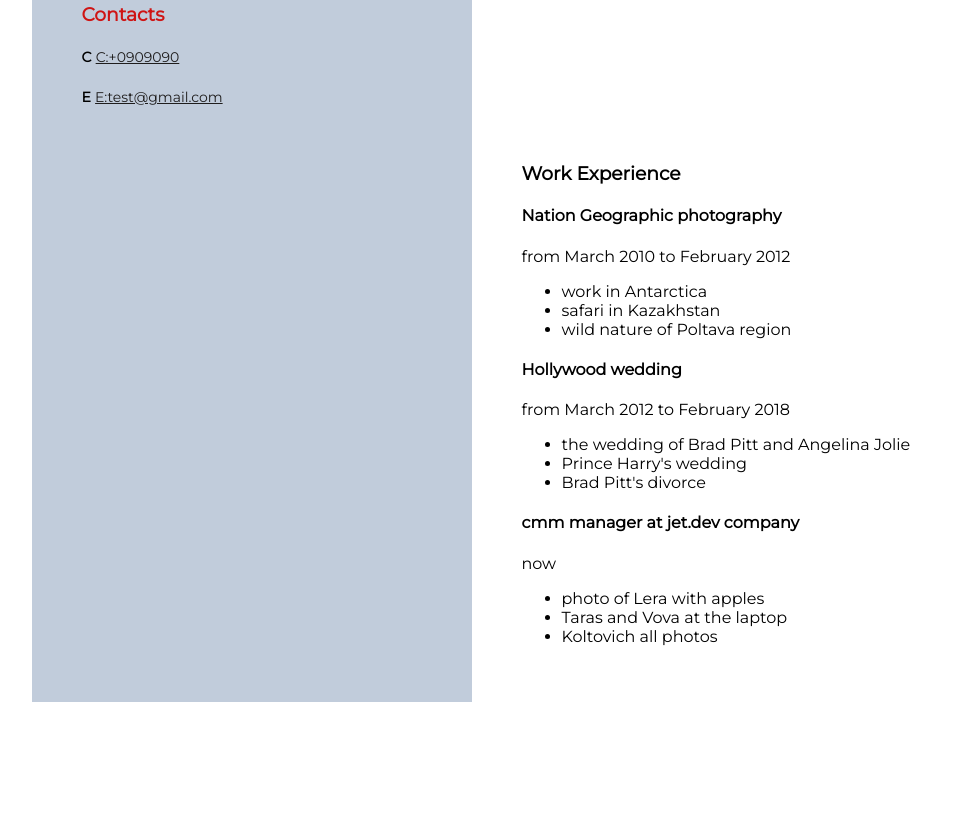
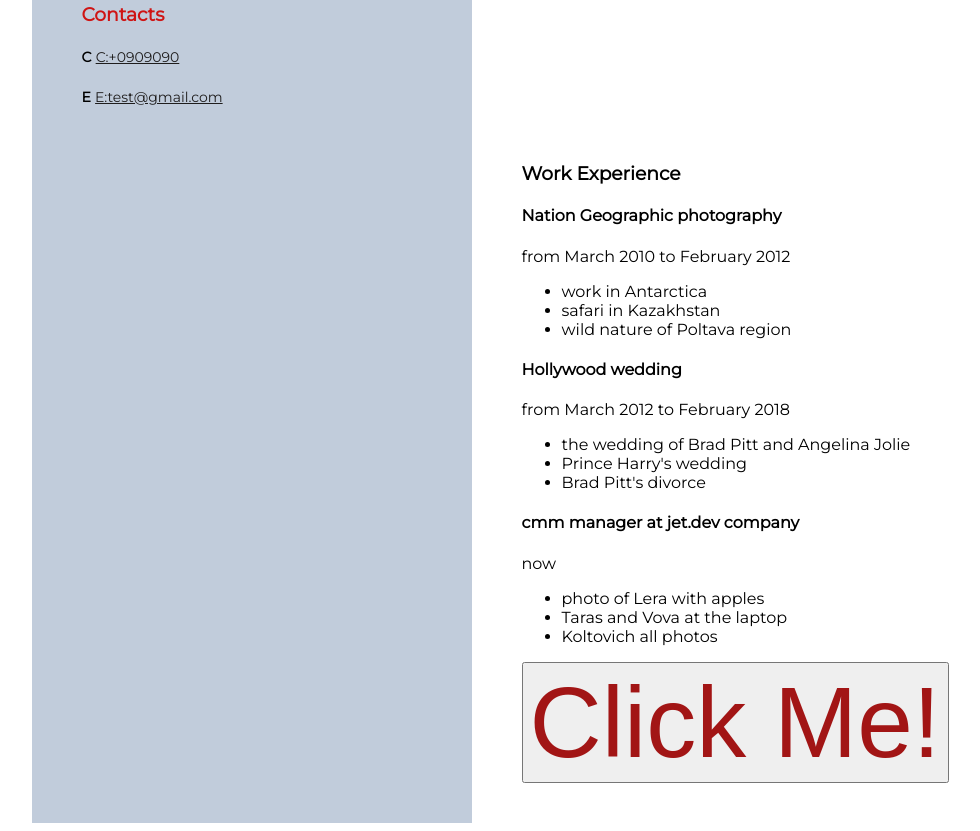
Before and after one commit to ira-beldii/resume, a plain HTML site: page index.html in a window 1280 px wide. Shown: the part 795-1626 px from the top of the page, without its empty margins (66-1046 px from the left). Before the commit the page ends 1505 px from the top, so only its background shows below. Drawn offline with Linux system fonts and the light colour scheme.

Commit message:
fix site

```diff
--- a/index.html
+++ b/index.html
@@ -88,7 +88,19 @@
                         <li>Koltovich all photos</li>
                     </ul>
                 </div>
+                <!--button-->
+                <button class="button" type="button" onclick="showPhoto()">Click Me!</button>
+                <img class=" hidden" src="img/2023-08-21_14-41.png" alt="Your Photo" id="photo">
+
             </div>
+
+            <script>
+                function showPhoto() {
+                    const photo = document.getElementById('photo');
+                    photo.classList.remove('hidden');
+                }
+            </script>
+
         </div>
         <!--sidebar-->
         <aside class="sidebar">
@@ -112,6 +124,8 @@
 
         </aside>
     </div>
+
+
 </body>
 
 </html>
--- a/styles/styles.css
+++ b/styles/styles.css
@@ -95,3 +95,14 @@ body {
     margin-top: 50px;
     padding: 50px;
 }
+
+.button {
+    color: #a21515;
+    font-size: 100px;
+    display: inline-table;
+
+}
+
+.hidden {
+    display: none;
+}
```
Also changed, not shown: img/2023-08-21_14-41.png (added).
